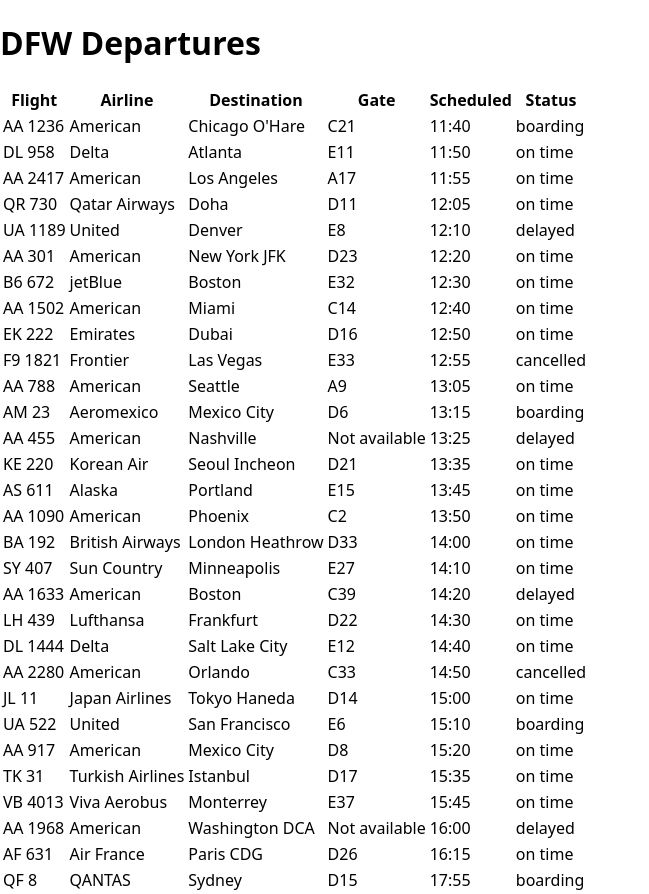
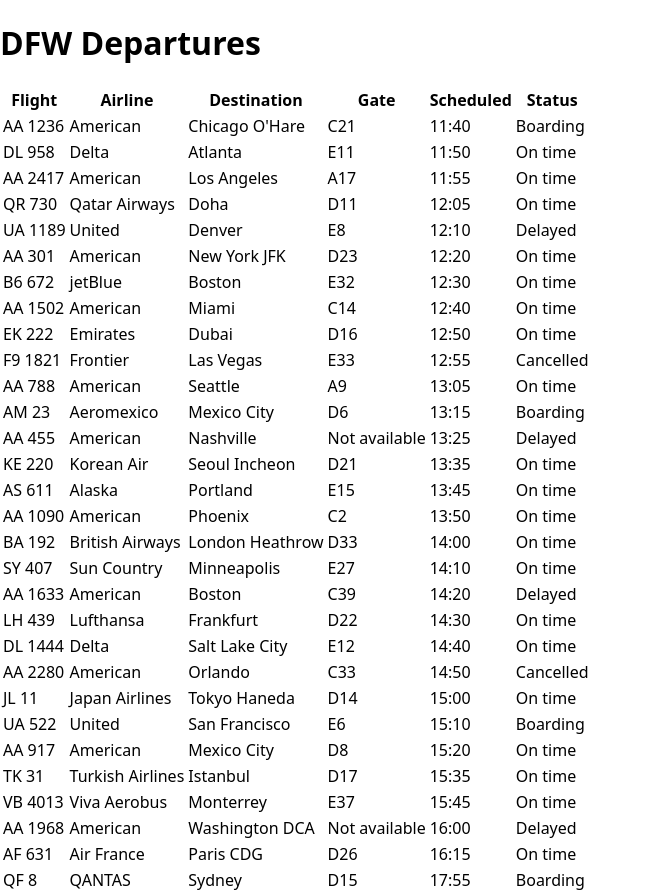
Before and after one commit to swz22/flight-board, a React (Vite) app: page / in a window 1280 px wide. Shown: the whole page, without its empty margins (0-649 px from the left). Built offline with nearby package versions, Linux system fonts and the light colour scheme.

Commit message:
feat: add status pills

```diff
--- a/src/components/FlightRow.jsx
+++ b/src/components/FlightRow.jsx
@@ -1,3 +1,5 @@
+import StatusPill from "./StatusPill";
+
 export default function FlightRow({ flight }) {
   return (
     <tr>
@@ -6,7 +8,9 @@
       <td>{flight.destination}</td>
       <td className="mono">{flight.gate ?? "Not available"}</td>
       <td className="mono">{flight.scheduled}</td>
-      <td>{flight.status}</td>
+      <td>
+        <StatusPill status={flight.status} />
+      </td>
     </tr>
   );
 }
--- /dev/null
+++ b/src/components/StatusPill.jsx
@@ -0,0 +1,11 @@
+const statusLabels = {
+  "on time": "On time",
+  boarding: "Boarding",
+  delayed: "Delayed",
+  cancelled: "Cancelled",
+};
+
+export default function StatusPill({ status }) {
+  const slug = status.replace(" ", "-");
+  return <span className={`pill pill-${slug}`}>{statusLabels[status] ?? status}</span>;
+}
```
